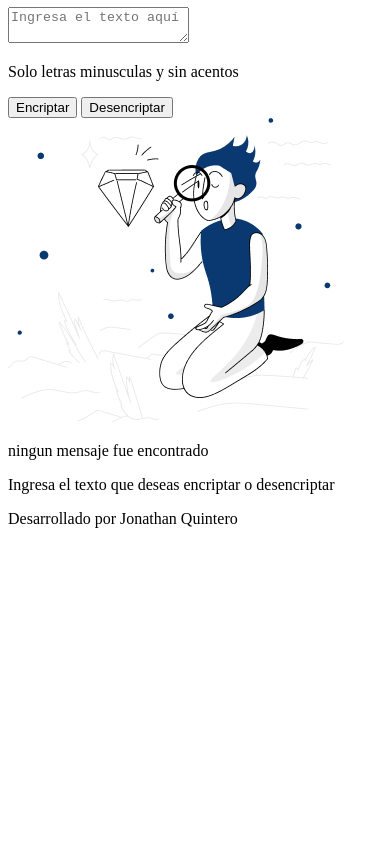
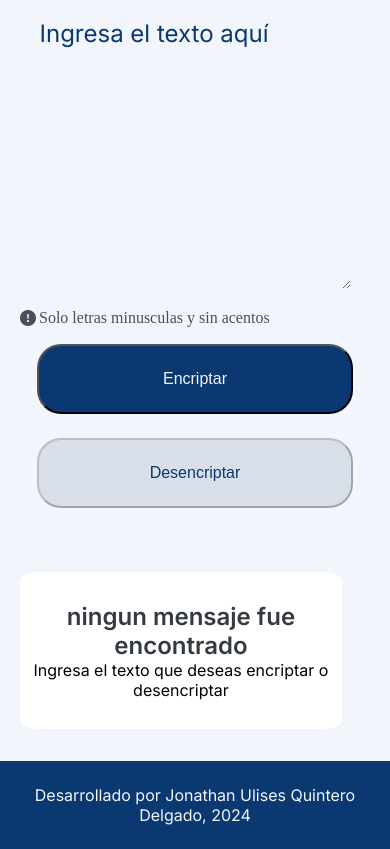
Before and after one commit to Joulxd/encriptador-de-texto, a plain HTML site: page index.html in a window 390 px wide. Shown: the part 73-922 px from the top of the page. Before the commit the page ends 844 px from the top, so only its background shows below. Drawn offline with Linux system fonts and the light colour scheme.

Commit message:
añadiendo estilo y responsividad

```diff
--- a/index.html
+++ b/index.html
@@ -4,27 +4,31 @@
     <meta charset="UTF-8">
     <meta name="viewport" content="width=device-width, initial-scale=1.0">
     <title>Encriptador de texto - Jonathan Quintero</title>
+    <link rel="stylesheet" href="styles/style.css">
 </head>
 <body>
     <header></header>
     <main class="contenido">
-        <h1 class="contenido_titulo">Encriptador de texto</h1>
         <section class="contenido_encriptador">
             <div class="contenido_encriptador_campos">
+                <h1 class="contenido_encriptador_campos_titulo">Encriptador de texto</h1>
                 <textarea class="contenido__encriptador_campos_TextArea" name="campoParaEscribir" id="campoParaEscribir" placeholder="Ingresa el texto aquí"></textarea>
-                <p class="contenido_encriptador_campos_advertencia">Solo letras minusculas y sin acentos</p>
+                <p class="contenido_encriptador_campos_advertencia"><img src="assets/signo de exclamacion.png">Solo letras minusculas y sin acentos</p>
                 <div class="contenido_encriptador_campos_botones">
                     <input class="contenido_encriptador_campos_botones_boton" type="button" value="Encriptar">
-                    <input class="contenido_encriptador_campos_botones_boton" type="button" value="Desencriptar">
+                    <input class="contenido_encriptador_campos_botones_boton" type="button" value="Desencriptar" disabled>
                 </div>
             </div>
             <div class="contenido_encriptador_resultado">
-                <img class="contenido_encriptador_resultado_imagen" src="assets/Muñeco.png" alt="imagen de un muñeco con lupa">
-                <p class="contenido_encriptador_resultado_texto">ningun mensaje fue encontrado</p>
-                <p class="contenido_encriptador_resultado_indicacion">Ingresa el texto que deseas encriptar o desencriptar</p>
+                <div class="contenido_encriptador_resultado_contenido">
+                    <img class="contenido_encriptador_resultado_contenido_imagen" src="assets/Muñeco.png" alt="imagen de un muñeco con lupa">
+                    <p class="contenido_encriptador_resultado_contenido_texto">ningun mensaje fue encontrado</p>
+                    <p class="contenido_encriptador_resultado_contenido_indicacion">Ingresa el texto que deseas encriptar o desencriptar</p>
+                </div>
+                <button class="contenido_encriptador_resultado_boton">Copiar</button>
             </div>
         </section>
     </main>
-    <footer>Desarrollado por Jonathan Quintero</footer>
+    <footer>Desarrollado por Jonathan Ulises Quintero Delgado, 2024</footer>
 </body>
 </html>
--- a/styles/style.css
+++ b/styles/style.css
@@ -0,0 +1,232 @@
+@import url('https://fonts.googleapis.com/css2?family=Inter:wght@100..900&display=swap');
+
+:root{
+    --color-principal: #F3F5FC;
+    --color-secundario: #0A3871;
+    --color-terceario: #495057;
+    --color-cuarteario: #fafafa;
+    --color-quintero: #D8DFE8;
+    --color-sextenio: #343A40;
+
+    --fuente-principal: "Inter", sans-serif;
+}
+
+*{
+    padding: 0;
+    margin: 0;
+}
+
+body{
+    background-color: var(--color-principal);
+    box-sizing: border-box;
+}
+.contenido{
+    display: flex;
+    flex-direction: column;
+    margin: 2% 5%;
+}
+
+.contenido_encriptador{
+    display: flex;
+    justify-content: space-between;
+    width: 100%;
+}
+
+.contenido_encriptador_campos{
+    display: flex;
+    flex-direction: column;
+}
+
+.contenido_encriptador_campos_titulo{
+    font-size: 4rem;
+    font-family: var(--fuente-principal);
+    color: var(--color-secundario);
+    margin: 0px;
+}
+
+
+
+.contenido__encriptador_campos_TextArea{
+    background-color: var(--color-principal);
+    border: none;
+    width: 100%;
+    height: 65%;
+    font-family: var(--fuente-principal);
+    color: var(--color-secundario);
+    color: var(--color-secundario);
+    font-size: 2rem;
+    margin: 10% auto 1% auto;
+}
+
+.contenido__encriptador_campos_TextArea::placeholder{
+    color: var(--color-secundario);
+    font-size: 2rem;
+}
+
+.contenido__encriptador_campos_TextArea:focus{
+    outline: none;
+}
+
+.contenido__encriptador_campos_TextArea:focus::placeholder{
+    color: var(--color-principal);
+}
+
+.contenido_encriptador_campos_advertencia{
+    display: flex;
+    align-items: center;
+    gap: 1%;
+    color: var(--color-terceario);
+}
+
+.contenido_encriptador_campos_botones{
+    display: flex;
+    gap: 1.5rem;
+    justify-content: left;
+    margin-top: 2%;
+}
+.contenido_encriptador_campos_botones_boton{
+    padding: 1.5rem 10rem;
+    font-size: 1rem;
+    border-radius: 24px;
+    background-color: var(--color-secundario);
+    color: var(--color-principal);
+}
+
+.contenido_encriptador_campos_botones_boton:disabled{
+    background-color: var(--color-quintero);
+    color: var(--color-secundario)
+}
+
+.contenido_encriptador_resultado{
+    display: flex;
+    flex-direction: column;
+    background-color: #ffffff;
+    border-radius: 6%;
+    height: 48rem;
+    width: 24%;
+    font-family: var(--fuente-principal);
+    padding: 1%;
+    justify-content: space-between;
+    text-align: center;
+    gap: 2%;
+}
+
+.contenido_encriptador_resultado_contenido{
+display: flex;
+flex-direction: column;
+margin-top: 25%;
+justify-content: center;
+}
+
+.contenido_encriptador_resultado_contenido_texto{
+    font-size: 1.5rem;
+    font-weight: 600;
+    color: var(--color-sextenio);
+}
+
+.contenido_encriptador_resultado_contenido_incidacion{
+    color: var(--color-terceario);
+}
+
+.contenido_encriptador_resultado_boton{
+    padding: 1.5rem 20%;
+    font-size: 1rem;
+    border-radius: 24px;
+    background-color: #ffffff;
+    color: var(--color-secundario);
+    border: 1px solid var(--color-secundario);
+    justify-content: center;
+    display: none;
+}
+
+footer{
+    background-color: var(--color-secundario);
+    padding: 1.5rem;
+    color: var(--color-principal);
+    text-align: center;
+    font-family: var(--fuente-principal);
+}
+
+@media (max-width: 1252px){
+
+    .contenido_encriptador{
+        flex-direction: column;
+        align-items: left;
+    }
+
+    .contenido_encriptador_campos_titulo{
+        width: auto;
+        font-size: 3rem;
+     }
+
+
+    .contenido__encriptador_campos_TextArea{
+        height: 600px;
+        width: auto;
+        margin: 2% 0;
+    }
+
+    .contenido__encriptador_campos_TextArea::placeholder{
+        font-size: 3rem;
+    }
+
+
+
+    .contenido_encriptador_campos_botones{
+        width: auto;
+        justify-content: center;
+     }
+
+    .contenido_encriptador_campos_botones_boton{
+       width: 40%;
+       padding: 2% 4%;
+
+    }
+
+    .contenido_encriptador_resultado{
+       width:90%;
+       margin-top: 64px;;
+       justify-content: center;
+       height: 150px;
+       margin-bottom: 24px;
+    }
+    .contenido_encriptador_resultado_contenido{
+        margin: 0%;
+        }
+
+    .contenido_encriptador_resultado_contenido_imagen{
+        display: none;
+    }
+
+}
+
+
+@media (max-width: 553px){
+
+    .contenido_encriptador_campos_titulo{
+        margin-bottom: 25px;
+        font-size: 2rem;
+    }
+    .contenido__encriptador_campos_TextArea{
+        margin: 20px;
+        height: 270px;
+        font-size: 1.5rem;
+    }
+
+    .contenido__encriptador_campos_TextArea::placeholder{
+        font-size: 1.5rem;
+    }
+
+    .contenido_encriptador_campos_botones{
+        flex-direction: column;
+        align-items: center;
+        margin-top: 5%;
+        gap: 24px;
+
+    }
+
+    .contenido_encriptador_campos_botones_boton{
+        width: 90%;
+        padding: 24px;
+    }
+}
```
Also changed, not shown: assets/signo de exclamacion.png (added).
